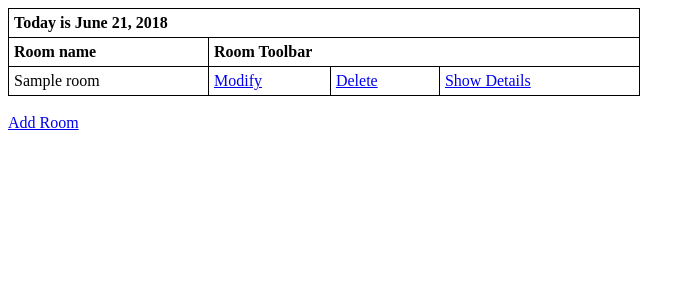
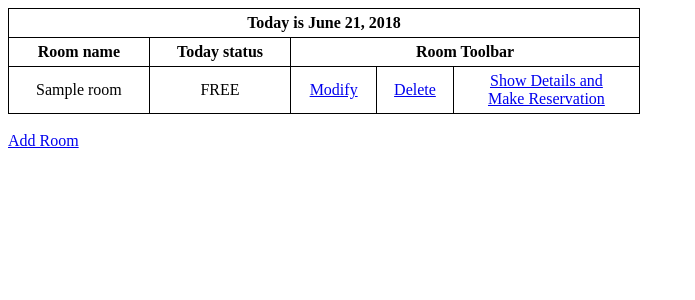
Before and after one commit to michaljanjankowski/RoomReservationSystem, a Django app: page // in a window 1280 px wide. Shown: the top 300 px of the page, without its empty margins (0-695 px from the left). Run offline with Django 3.2, Linux system fonts and the light colour scheme; tables that the repository leaves empty hold one stand-in row (values such as "Sample post").

Commit message:
Room today status

```diff
--- a/AppRoomReservation/templates/ModifyRoom.html
+++ b/AppRoomReservation/templates/ModifyRoom.html
@@ -8,7 +8,7 @@ table, th, td {
 }
 th, td {
     padding: 5px;
-    text-align: left;
+    text-align: center;
 }
 </style>
 
@@ -32,5 +32,9 @@ th, td {
         </tr>
         </table>
     </form>
+
+<br/>
+<a href="{% url 'show_all_rooms' %}"> Show All Rooms </a>
+</html>
 {% endblock %}
 </html>
--- a/AppRoomReservation/templates/ShowAllRooms.html
+++ b/AppRoomReservation/templates/ShowAllRooms.html
@@ -8,7 +8,7 @@ table, th, td {
 }
 th, td {
     padding: 5px;
-    text-align: left;
+    text-align: center;
     align: center;
 }
 </style>
@@ -16,18 +16,25 @@ th, td {
 
 <table style="width:50%">
     <tr>
-        <th colspan=4> Today is {{ current_date }} </th>
+        <th colspan=5> Today is {{ current_date }} </th>
     </tr>
     <tr>
         <th>Room name </th>
+        <th>Today status</th>
         <th colspan=3> Room Toolbar </th>
     </tr>
+
 {% for room in allRooms %}
     <tr>
         <td> {{room.name}} </td>
+        {% if room.name in today_reservations %}
+        <td> BUSY </td>
+        {% else %}
+        <td> FREE </td>
+        {% endif %}
         <td> <a href="{% url 'modify_room' room.id %}"> Modify </a> </td>
         <td> <a href="{% url 'delete_room' room.id %}"> Delete </a>  </td>
-        <td> <a href="{% url 'show_room_details' room.id %}"> Show Details </a>  </td>
+        <td> <a href="{% url 'show_room_details' room.id %}"> Show Details and <br> Make Reservation </a>  </td>
     </tr>
 {% endfor %}
 </table>
--- a/AppRoomReservation/templates/ShowRoomDetails.html
+++ b/AppRoomReservation/templates/ShowRoomDetails.html
@@ -8,7 +8,7 @@ table, th, td {
 }
 th, td {
     padding: 5px;
-    text-align: left;
+    text-align: center;
 }
 </style>
 
--- a/AppRoomReservation/views.py
+++ b/AppRoomReservation/views.py
@@ -56,7 +56,7 @@ def deleteRoom(request, room_id):
 
 def showRoomDetails(request, room_id):
     room = Room.objects.get(id=room_id)
-    #reservations = Reservation.objects.get(room_id=room_id) <- this way I will get an object
+    #reservations = Reservation.objects.get(room_id=room_id) <- this way I will get an object, get gets only one object
     reservations = Reservation.objects.all().filter(room_id=room_id) #<- this way I will get QuerySet
     return render(request, 'ShowRoomDetails.html', {
         'room': room,
@@ -66,8 +66,14 @@ def showRoomDetails(request, room_id):
 
 def showAllRooms(request):
     allRooms = Room.objects.all()
+    allTodayReservations = Reservation.objects.filter(data=datetime.date.today())
+    busy_room_list =[]
+    for elem in allTodayReservations:
+        busy_room_list.append(elem.room_id.name)
     return render(request, 'ShowAllRooms.html', {
-        'allRooms': allRooms, 'current_date': datetime.date.today()
+        'allRooms': allRooms,
+        'current_date': datetime.date.today(),
+        'today_reservations': busy_room_list
     })
 
 def make_reservation(request, room_id):
```
